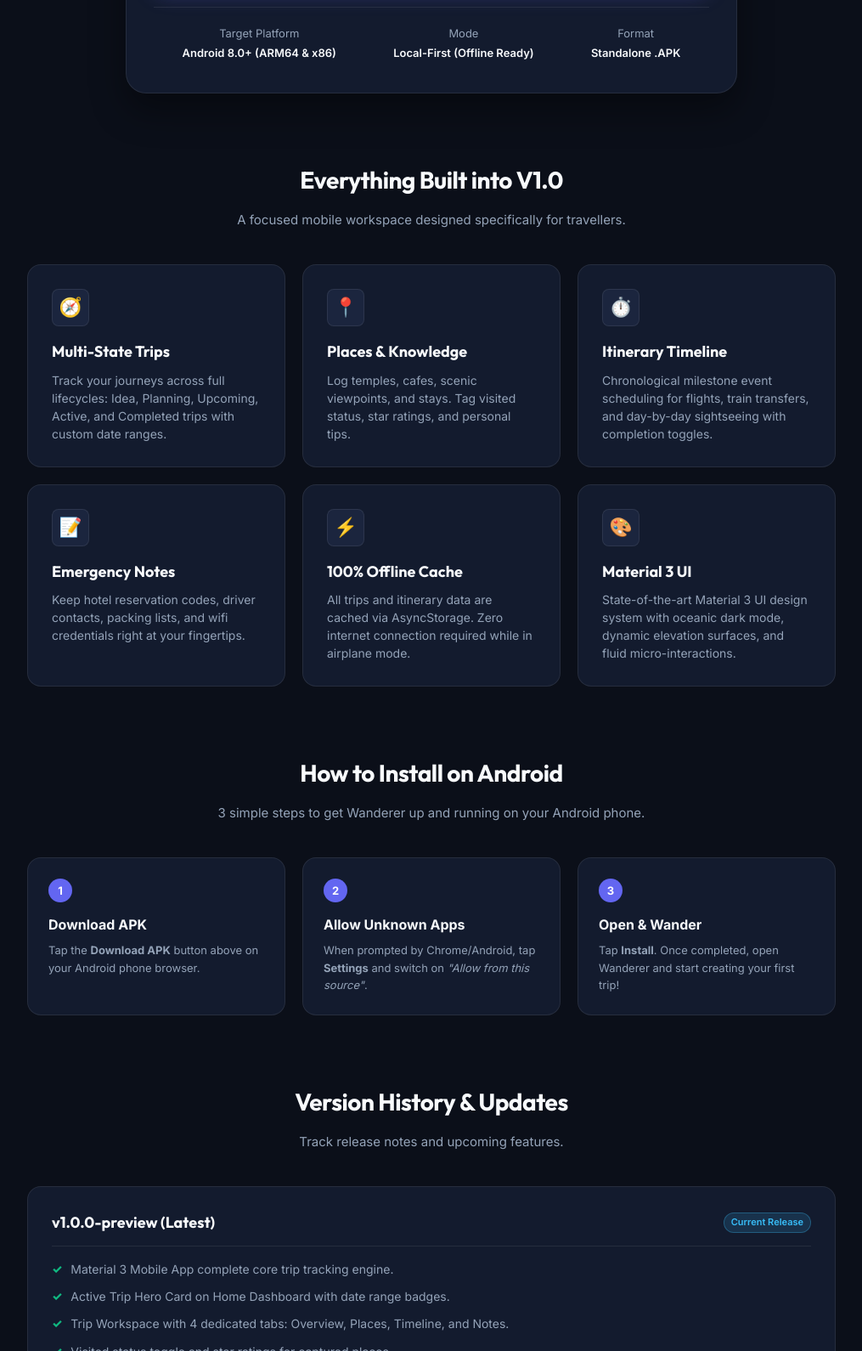
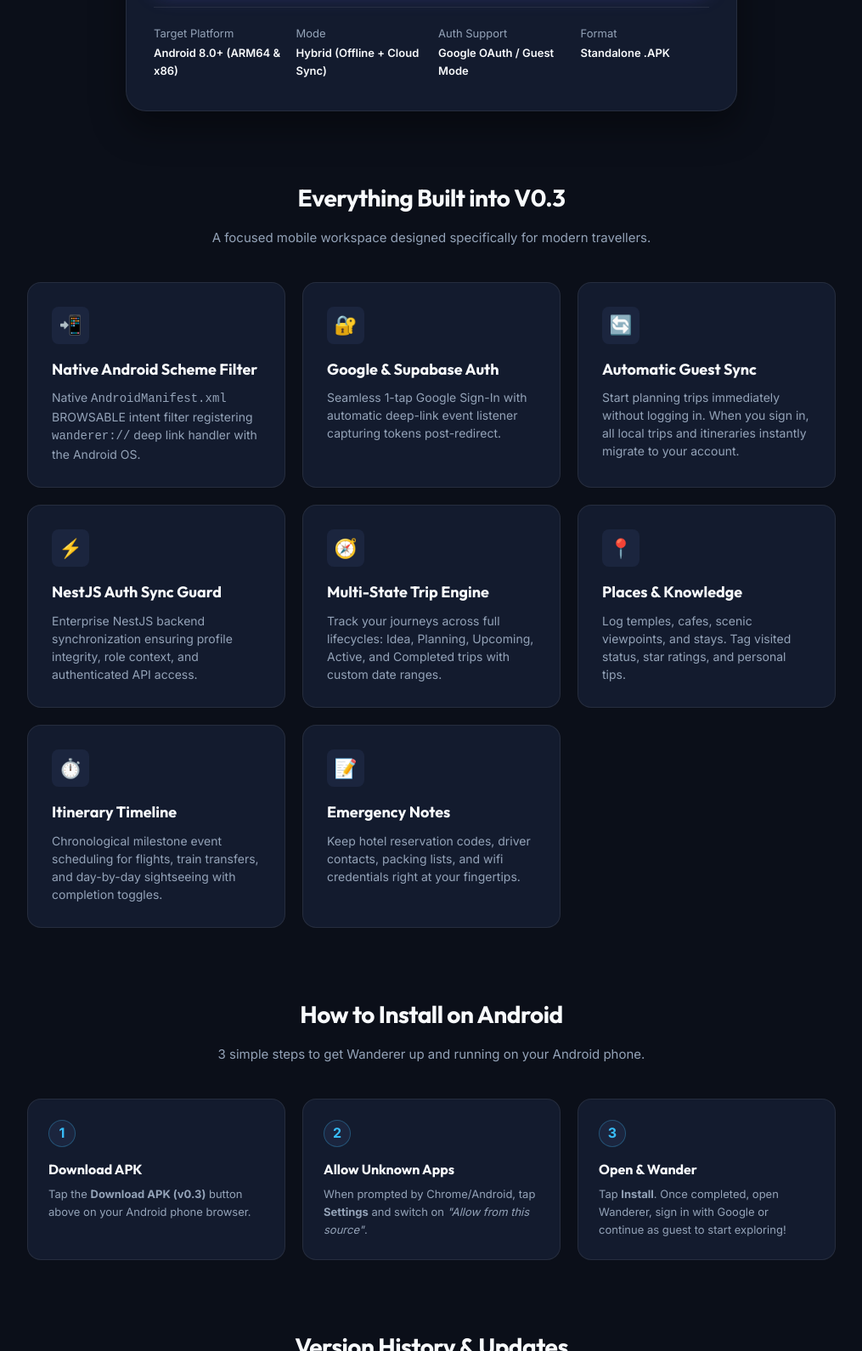
Before and after one commit to Sriramkashyapks/Wanderer-Releases, a plain HTML site: page index.html in a window 1280 px wide. Shown: the part 666-2256 px from the top of the page at 85% size, without its empty margins (132-1147 px from the left). Drawn offline with Linux system fonts and the light colour scheme.

Commit message:
feat: release v0.3 APK with native Android manifest deep-link fix

```diff
--- a/index.html
+++ b/index.html
@@ -6,7 +6,7 @@
   <meta name="viewport" content="width=device-width, initial-scale=1.0" />
   <title>Wanderer — Travel Knowledge & Active Trip Workspace</title>
   <meta name="description"
-    content="Download Wanderer APK: Offline-first travel knowledge system, active trip tracking, places rating, timeline scheduling, and trip notes." />
+    content="Download Wanderer APK v0.3: Cloud-synced travel workspace with Google & Supabase Auth, native Android intent filter deep linking, guest-to-user trip migration, and milestone itinerary planning." />
 
   <!-- Modern Typography -->
   <link rel="preconnect" href="https://fonts.googleapis.com">
@@ -26,6 +26,7 @@
       --accent: #38BDF8;
       --accent-glow: rgba(56, 189, 248, 0.25);
       --success: #10B981;
+      --warning: #F59E0B;
       --text-main: #F8FAFC;
       --text-muted: #94A3B8;
       --text-dim: #64748B;
@@ -188,7 +189,7 @@
     .hero-subtitle {
       font-size: clamp(16px, 2.5vw, 19px);
       color: var(--text-muted);
-      max-width: 680px;
+      max-width: 700px;
       margin: 0 auto 36px;
     }
 
@@ -277,13 +278,15 @@
     }
 
     .download-specs {
-      display: flex;
-      justify-content: space-around;
+      display: grid;
+      grid-template-columns: repeat(auto-fit, minmax(140px, 1fr));
+      gap: 16px;
       border-top: 1px solid var(--surface-border);
       padding-top: 20px;
       margin-top: 24px;
       font-size: 13px;
       color: var(--text-muted);
+      text-align: left;
     }
 
     .spec-item {
@@ -350,7 +353,6 @@
       justify-content: center;
       font-size: 22px;
       margin-bottom: 16px;
-      border: 1px solid var(--surface-border);
     }
 
     .feature-title {
@@ -366,7 +368,7 @@
       line-height: 1.5;
     }
 
-    /* Installation Steps */
+    /* Steps Section */
     .steps-container {
       display: grid;
       grid-template-columns: repeat(auto-fit, minmax(240px, 1fr));
@@ -378,26 +380,27 @@
       border: 1px solid var(--surface-border);
       border-radius: var(--radius-md);
       padding: 24px;
-      position: relative;
+      text-align: left;
     }
 
     .step-num {
-      width: 28px;
-      height: 28px;
+      width: 32px;
+      height: 32px;
       border-radius: 50%;
-      background: var(--primary);
-      color: white;
+      background: var(--surface-elevated);
+      color: var(--accent);
+      font-weight: 700;
       display: flex;
       align-items: center;
       justify-content: center;
-      font-size: 13px;
-      font-weight: 700;
       margin-bottom: 14px;
+      border: 1px solid rgba(56, 189, 248, 0.3);
     }
 
     .step-title {
+      font-family: 'Outfit', sans-serif;
+      font-size: 16px;
       font-weight: 700;
-      font-size: 16px;
       margin-bottom: 6px;
     }
 
@@ -406,48 +409,50 @@
       color: var(--text-muted);
     }
 
-    /* Changelog Accordion */
+    /* Changelog Section */
     .changelog-card {
       background: var(--surface);
       border: 1px solid var(--surface-border);
-      border-radius: var(--radius-md);
-      padding: 28px;
+      border-radius: var(--radius-lg);
+      padding: 32px;
+      margin-bottom: 24px;
     }
 
     .changelog-header {
       display: flex;
+      align-items: center;
       justify-content: space-between;
-      align-items: center;
-      margin-bottom: 16px;
-      padding-bottom: 12px;
+      margin-bottom: 20px;
+      padding-bottom: 16px;
       border-bottom: 1px solid var(--surface-border);
     }
 
     .changelog-version {
       font-family: 'Outfit', sans-serif;
+      font-size: 20px;
       font-weight: 700;
-      font-size: 18px;
     }
 
     .changelog-list {
       list-style-type: none;
       display: flex;
       flex-direction: column;
-      gap: 10px;
+      gap: 12px;
     }
 
     .changelog-list li {
+      position: relative;
+      padding-left: 24px;
       font-size: 14px;
       color: var(--text-muted);
-      display: flex;
-      align-items: flex-start;
-      gap: 10px;
     }
 
     .changelog-list li::before {
-      content: "✓";
-      color: var(--success);
-      font-weight: 800;
+      content: "•";
+      position: absolute;
+      left: 8px;
+      color: var(--accent);
+      font-weight: bold;
     }
 
     /* Footer */
@@ -483,8 +488,7 @@
       }
 
       .download-specs {
-        flex-direction: column;
-        gap: 12px;
+        grid-template-columns: 1fr 1fr;
       }
     }
   </style>
@@ -499,12 +503,12 @@
       <a href="#" class="brand">
         <div class="brand-icon">W</div>
         <span class="brand-name">Wanderer</span>
-        <span class="nav-badge">v1.0.0</span>
+        <span class="nav-badge">v0.3</span>
       </a>
       <div class="nav-actions">
         <a href="#changelog" class="btn-ghost">Changelog</a>
         <a href="#install" class="btn-ghost">Install Guide</a>
-        <a href="https://github.com/sriramkashyapks/Wanderer-Releases" target="_blank" class="btn-ghost">GitHub</a>
+        <a href="https://github.com/Sriramkashyapks/Wanderer-Releases" target="_blank" class="btn-ghost">GitHub</a>
       </div>
     </div>
   </header>
@@ -513,13 +517,12 @@
   <section class="hero">
     <div class="status-pill">
       <span class="status-dot"></span>
-      <span>Public Release v1.0.0-preview Available</span>
+      <span>Public Release v0.3 Available</span>
     </div>
 
-    <h1>Travel Knowledge & <br><span class="gradient-text">Active Trip Workspace</span></h1>
+    <h1>Travel Knowledge & <br><span class="gradient-text">Cloud-Synced Active Workspace</span></h1>
     <p class="hero-subtitle">
-      Capture places, rate experiences, organize milestone timeline events, and access emergency trip notes — built
-      local-first for no-network travels anywhere.
+      Capture places, rate experiences, schedule milestone timeline events, and access emergency trip notes — now fully patched with Native Android Intent Filters for Google OAuth deep linking.
     </p>
 
     <!-- Download Card -->
@@ -528,21 +531,21 @@
         <div class="version-info">
           <div class="version-title">
             Wanderer for Android
-            <span class="version-tag">APK</span>
+            <span class="version-tag">v0.3 APK</span>
           </div>
-          <div class="version-meta">Release v1.0.0 • Local-First Offline Edition</div>
+          <div class="version-meta">Release v0.3 • Native Intent Filter & Supabase Google OAuth Edition</div>
         </div>
       </div>
 
-      <!-- Direct APK Download Button (Links to GitHub Release or local file) -->
-      <a id="apkDownloadBtn" href="https://github.com/sriramkashyapks/Wanderer/releases/latest" class="cta-button">
+      <!-- Direct APK Download Button -->
+      <a id="apkDownloadBtn" href="releases/app-release-v0.3.apk" download="app-release-v0.3.apk" class="cta-button">
         <svg width="22" height="22" viewBox="0 0 24 24" fill="none" stroke="currentColor" stroke-width="2.2"
           stroke-linecap="round" stroke-linejoin="round">
           <path d="M21 15v4a2 2 0 0 1-2 2H5a2 2 0 0 1-2-2v-4"></path>
           <polyline points="7 10 12 15 17 10"></polyline>
           <line x1="12" y1="15" x2="12" y2="3"></line>
         </svg>
-        Download Android APK (v1.0.0)
+        Download Android APK (v0.3)
       </a>
 
       <div class="download-specs">
@@ -552,7 +555,11 @@
         </div>
         <div class="spec-item">
           <span>Mode</span>
-          <span class="spec-value">Local-First (Offline Ready)</span>
+          <span class="spec-value">Hybrid (Offline + Cloud Sync)</span>
+        </div>
+        <div class="spec-item">
+          <span>Auth Support</span>
+          <span class="spec-value">Google OAuth / Guest Mode</span>
         </div>
         <div class="spec-item">
           <span>Format</span>
@@ -564,50 +571,56 @@
 
   <!-- Feature Highlights -->
   <section class="section">
-    <h2 class="section-title">Everything Built into V1.0</h2>
-    <p class="section-sub">A focused mobile workspace designed specifically for travellers.</p>
+    <h2 class="section-title">Everything Built into V0.3</h2>
+    <p class="section-sub">A focused mobile workspace designed specifically for modern travellers.</p>
 
     <div class="grid">
       <div class="feature-card">
+        <div class="feature-icon">📲</div>
+        <h3 class="feature-title">Native Android Scheme Filter</h3>
+        <p class="feature-text">Native <code>AndroidManifest.xml</code> BROWSABLE intent filter registering <code>wanderer://</code> deep link handler with the Android OS.</p>
+      </div>
+
+      <div class="feature-card">
+        <div class="feature-icon">🔐</div>
+        <h3 class="feature-title">Google & Supabase Auth</h3>
+        <p class="feature-text">Seamless 1-tap Google Sign-In with automatic deep-link event listener capturing tokens post-redirect.</p>
+      </div>
+
+      <div class="feature-card">
+        <div class="feature-icon">🔄</div>
+        <h3 class="feature-title">Automatic Guest Sync</h3>
+        <p class="feature-text">Start planning trips immediately without logging in. When you sign in, all local trips and itineraries instantly migrate to your account.</p>
+      </div>
+
+      <div class="feature-card">
+        <div class="feature-icon">⚡</div>
+        <h3 class="feature-title">NestJS Auth Sync Guard</h3>
+        <p class="feature-text">Enterprise NestJS backend synchronization ensuring profile integrity, role context, and authenticated API access.</p>
+      </div>
+
+      <div class="feature-card">
         <div class="feature-icon">🧭</div>
-        <h3 class="feature-title">Multi-State Trips</h3>
-        <p class="feature-text">Track your journeys across full lifecycles: Idea, Planning, Upcoming, Active, and
-          Completed trips with custom date ranges.</p>
+        <h3 class="feature-title">Multi-State Trip Engine</h3>
+        <p class="feature-text">Track your journeys across full lifecycles: Idea, Planning, Upcoming, Active, and Completed trips with custom date ranges.</p>
       </div>
 
       <div class="feature-card">
         <div class="feature-icon">📍</div>
         <h3 class="feature-title">Places & Knowledge</h3>
-        <p class="feature-text">Log temples, cafes, scenic viewpoints, and stays. Tag visited status, star ratings, and
-          personal tips.</p>
+        <p class="feature-text">Log temples, cafes, scenic viewpoints, and stays. Tag visited status, star ratings, and personal tips.</p>
       </div>
 
       <div class="feature-card">
         <div class="feature-icon">⏱️</div>
         <h3 class="feature-title">Itinerary Timeline</h3>
-        <p class="feature-text">Chronological milestone event scheduling for flights, train transfers, and day-by-day
-          sightseeing with completion toggles.</p>
+        <p class="feature-text">Chronological milestone event scheduling for flights, train transfers, and day-by-day sightseeing with completion toggles.</p>
       </div>
 
       <div class="feature-card">
         <div class="feature-icon">📝</div>
         <h3 class="feature-title">Emergency Notes</h3>
-        <p class="feature-text">Keep hotel reservation codes, driver contacts, packing lists, and wifi credentials right
-          at your fingertips.</p>
-      </div>
-
-      <div class="feature-card">
-        <div class="feature-icon">⚡</div>
-        <h3 class="feature-title">100% Offline Cache</h3>
-        <p class="feature-text">All trips and itinerary data are cached via AsyncStorage. Zero internet connection
-          required while in airplane mode.</p>
-      </div>
-
-      <div class="feature-card">
-        <div class="feature-icon">🎨</div>
-        <h3 class="feature-title">Material 3 UI</h3>
-        <p class="feature-text">State-of-the-art Material 3 UI design system with oceanic dark mode, dynamic elevation
-          surfaces, and fluid micro-interactions.</p>
+        <p class="feature-text">Keep hotel reservation codes, driver contacts, packing lists, and wifi credentials right at your fingertips.</p>
       </div>
     </div>
   </section>
@@ -621,21 +634,19 @@
       <div class="step-card">
         <div class="step-num">1</div>
         <h4 class="step-title">Download APK</h4>
-        <p class="step-desc">Tap the <strong>Download APK</strong> button above on your Android phone browser.</p>
+        <p class="step-desc">Tap the <strong>Download APK (v0.3)</strong> button above on your Android phone browser.</p>
       </div>
 
       <div class="step-card">
         <div class="step-num">2</div>
         <h4 class="step-title">Allow Unknown Apps</h4>
-        <p class="step-desc">When prompted by Chrome/Android, tap <strong>Settings</strong> and switch on <em>"Allow
-            from this source"</em>.</p>
+        <p class="step-desc">When prompted by Chrome/Android, tap <strong>Settings</strong> and switch on <em>"Allow from this source"</em>.</p>
       </div>
 
       <div class="step-card">
         <div class="step-num">3</div>
         <h4 class="step-title">Open & Wander</h4>
-        <p class="step-desc">Tap <strong>Install</strong>. Once completed, open Wanderer and start creating your first
-          trip!</p>
+        <p class="step-desc">Tap <strong>Install</strong>. Once completed, open Wanderer, sign in with Google or continue as guest to start exploring!</p>
       </div>
     </div>
   </section>
@@ -643,12 +654,41 @@
   <!-- Release Changelog -->
   <section id="changelog" class="section">
     <h2 class="section-title">Version History & Updates</h2>
-    <p class="section-sub">Track release notes and upcoming features.</p>
+    <p class="section-sub">Track release notes and feature improvements.</p>
 
+    <!-- v0.3 -->
     <div class="changelog-card">
       <div class="changelog-header">
-        <span class="changelog-version">v1.0.0-preview (Latest)</span>
+        <span class="changelog-version">v0.3 (Latest Release - Oct 2026)</span>
         <span class="nav-badge">Current Release</span>
+      </div>
+      <ul class="changelog-list">
+        <li><strong>Native Android Manifest Intent-Filter:</strong> Configured <code>wanderer://</code> BROWSABLE scheme intent filter in AndroidManifest.xml for seamless standalone APK OAuth redirects.</li>
+        <li><strong>Linking Deep-Link Event Listener:</strong> Added React Native <code>Linking</code> listener to capture OAuth tokens directly from Chrome intent redirections.</li>
+        <li><strong>Google & Supabase OAuth Integration:</strong> One-tap Google Sign-in with native deep-linking support (<code>wanderer://</code>).</li>
+        <li><strong>Automatic Guest-to-User Trip Migration:</strong> Offline guest trips, places, timeline events, and notes seamlessly transfer upon sign-in.</li>
+        <li><strong>NestJS Auth Sync Engine:</strong> Backend user profile synchronization (<code>POST /api/v1/auth/sync</code>) with JWT authentication guards.</li>
+        <li><strong>Non-Blocking UI Loader & 6s Timeout:</strong> Immediate loading state transitions and AbortController timeout protection on all API calls.</li>
+        <li><strong>Auth Token Protection:</strong> Updated cache clearing to preserve Supabase authentication session tokens.</li>
+      </ul>
+    </div>
+
+    <!-- v0.2 -->
+    <div class="changelog-card" style="opacity: 0.85;">
+      <div class="changelog-header">
+        <span class="changelog-version">v0.2 (Preview - Oct 2026)</span>
+      </div>
+      <ul class="changelog-list">
+        <li>Supabase Auth & Google OAuth sign-in integration.</li>
+        <li>Automatic Guest-to-User trip data migration.</li>
+        <li>Profile section with user avatar and sign-out control.</li>
+      </ul>
+    </div>
+
+    <!-- v0.1 -->
+    <div class="changelog-card" style="opacity: 0.7;">
+      <div class="changelog-header">
+        <span class="changelog-version">v0.1 (Initial Preview - Sep 2026)</span>
       </div>
       <ul class="changelog-list">
         <li>Material 3 Mobile App complete core trip tracking engine.</li>
@@ -656,7 +696,6 @@
         <li>Trip Workspace with 4 dedicated tabs: Overview, Places, Timeline, and Notes.</li>
         <li>Visited status toggle and star ratings for captured places.</li>
         <li>AsyncStorage local-first caching for complete offline functionality.</li>
-        <li>Status filter chips (All, Active, Upcoming, Planning, Ideas, Completed, Archived).</li>
       </ul>
     </div>
   </section>
@@ -665,6 +704,7 @@
   <footer>
     <div class="footer-links">
       <a href="https://github.com/sriramkashyapks/Wanderer" target="_blank">GitHub Repository</a>
+      <a href="https://github.com/Sriramkashyapks/Wanderer-Releases" target="_blank">Releases Repository</a>
       <a href="https://github.com/sriramkashyapks/Wanderer/issues" target="_blank">Report Issue</a>
       <a href="#">Back to Top</a>
     </div>
```
Also changed, not shown: 6 other files.
